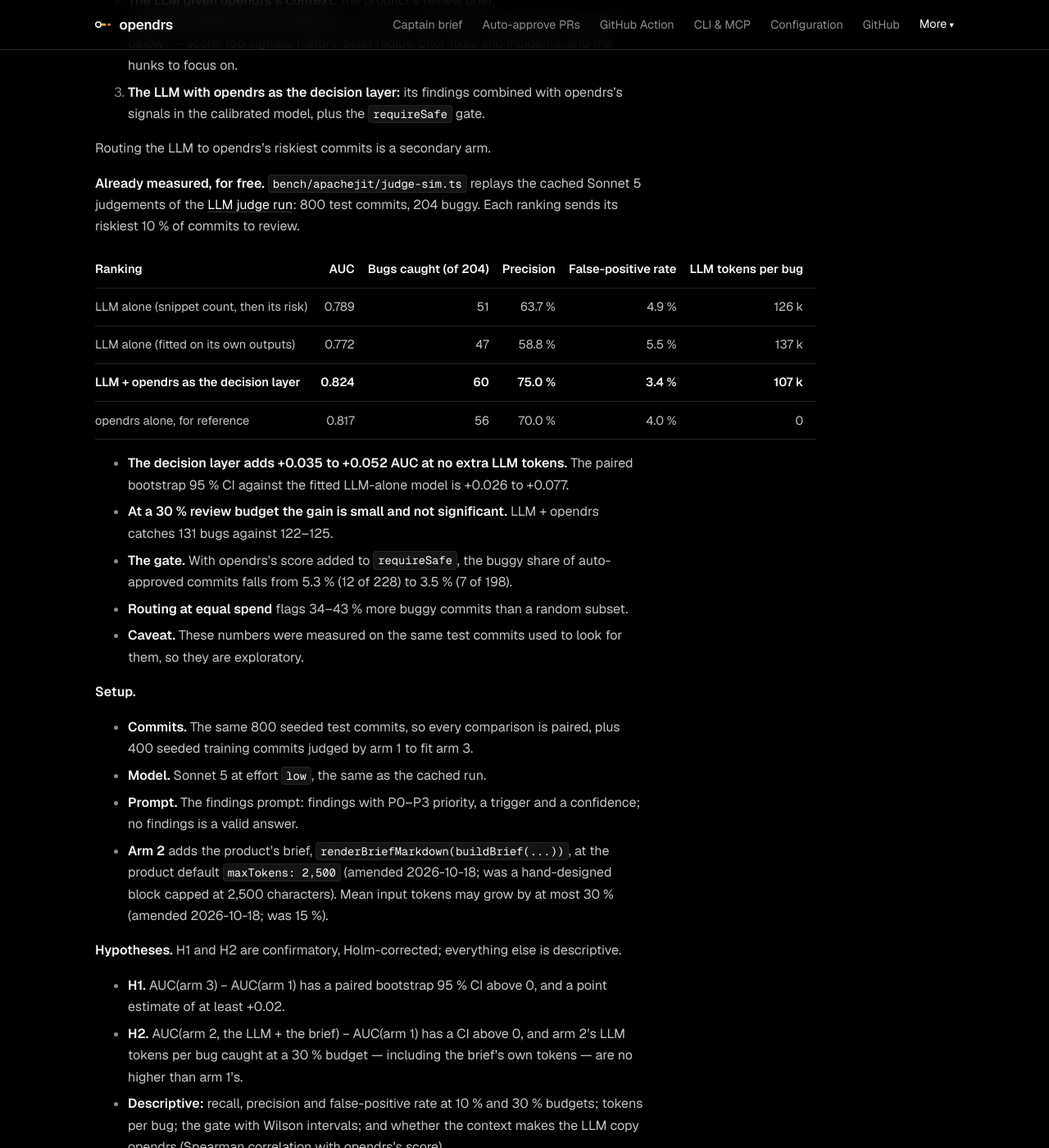
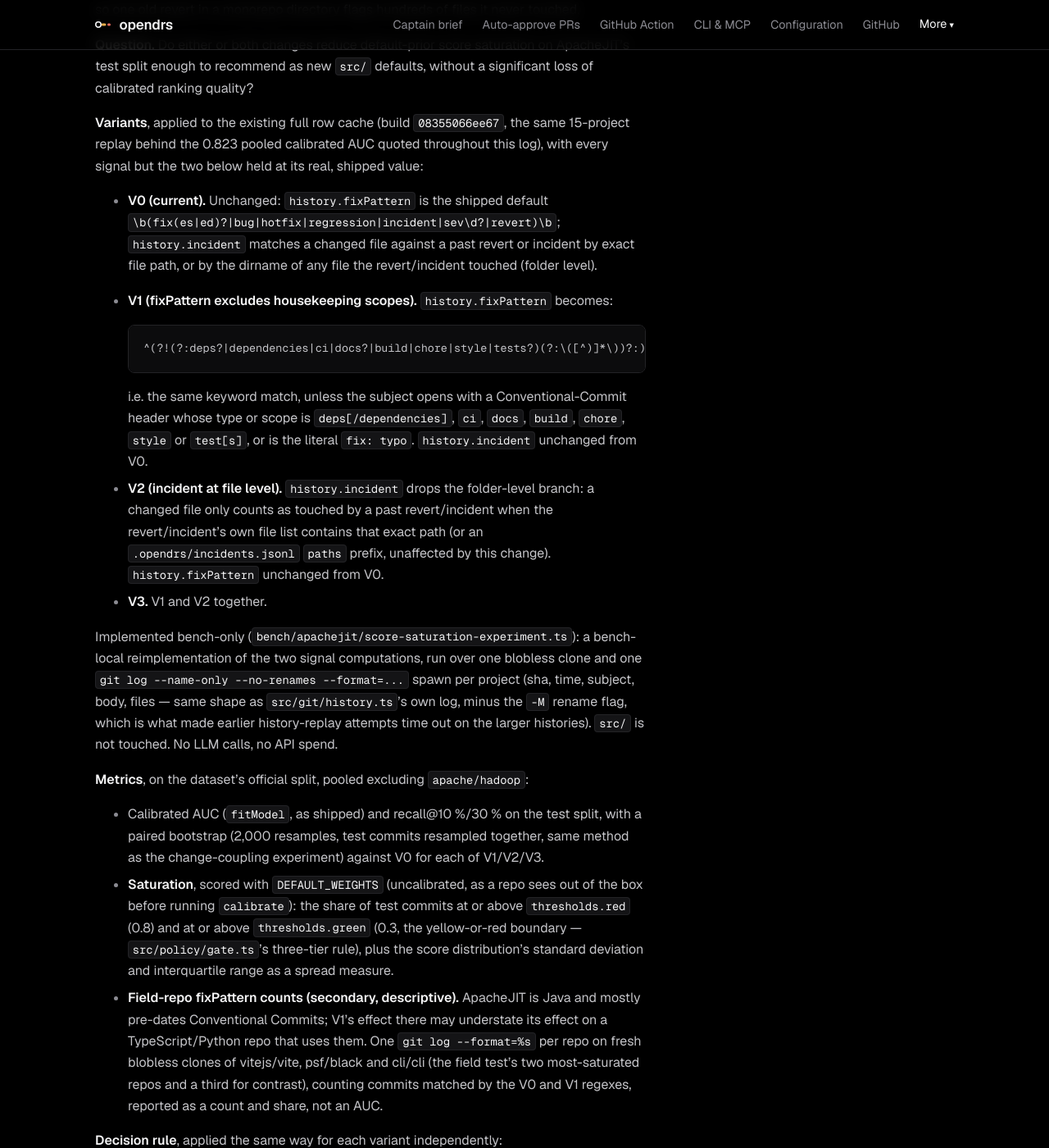
Before and after one commit to actions-marketplace-validations/error-path_opendrs, a Jekyll site: the page built from docs/experiments.md, in a window 1280 px wide and 1400 px high, scrolled down 3863 px. Shown: the whole window at 82% size. Built offline with Jekyll 4.4.1, drawn with Linux system fonts in a browser that asks for light colours; some of the changed text lies outside the part shown.

Commit message:
docs(experiments): pre-register the score-saturation experiment
Pre-registers variants V0-V3 (history.fixPattern excluding Conventional-
Commit housekeeping scopes, history.incident matched at file level instead
of folder level, and both together), the metrics, and the decision rule,
before any run, per the field test's score-saturation finding.

Co-Authored-By: Claude Sonnet 5 <noreply@anthropic.com>

````diff
--- a/docs/experiments.md
+++ b/docs/experiments.md
@@ -18,6 +18,7 @@ commits in the riskiest X % of commits. How to read the metrics is in
 | Date | Question | Result | Verdict | Details |
 |---|---|---|---|---|
 | 2026-10-19 | Does historical change coupling (`coupling.missing`) predict ApacheJIT bugs enough to ship, and should it also enter the score? | Yes to shipping: test lift 1.931× at the tuned `minSupport: 8`/`minConfidence: 0.6`. No to the score: AUC 0.823 → 0.823, 95 % CI -0.0003 to -0.0001 (significant, but negative) | Merged (brief-only) | [details](#change-coupling-on-apachejit) |
+| Planned (pre-registered 2026-10-19) | Does excluding Conventional-Commit housekeeping from `history.fixPattern`, and matching `history.incident` at file level instead of folder level, reduce default-prior score saturation on mature repos without hurting calibrated AUC? | Not yet run | Planned | [details](#score-saturation-fixpattern-and-incident-granularity-on-apachejit) |
 | Planned (pre-registered 2026-10-18, amended 2026-10-18) | Does an LLM reviewer plus opendrs beat the LLM alone, by enough to justify the tokens? | Free simulation on cached judgements: with opendrs as the decision layer, AUC 0.772–0.789 → 0.824 at no extra LLM tokens. At a 10 % review budget, 60 bugs caught against 47–51, false-positive rate 3.4 % against 4.9–5.5 % | Planned, paused (no paid runs yet) | [details](#planned-llm-plus-opendrs-vs-the-llm-alone) |
 | 2026-10-18 | Does `calibrate`'s fit, not its features, explain the gap to the Kamei LR? | Yes. The saved weights never saw the newest 20 % of history. Refitting on all of it: AUC 0.819 → 0.823 (Kamei 0.821) | Merged | [details](#fit-experiment-and-the-calibrate-refit) |
 | 2026-10-18 | Do reviewer-checklist signals (concurrency, removed safety code, weakened tests) add ranking signal? | No. AUC 0.782 with and without, on 5 projects | Rejected (archived as a patch) | [details](#review-heuristic-signals) |
@@ -96,6 +97,76 @@ thresholds; it does not enter the calibrated score.
 **Where.** `bench/apachejit/coupling-experiment.ts` and
 [`bench/apachejit/coupling-experiment.md`](../bench/apachejit/coupling-experiment.md). No LLM
 calls; no API spend. The 15 blobless clones were deleted after the run.
+
+## Score saturation: fixPattern and incident granularity on ApacheJIT
+
+**Status.** Pre-registered 2026-10-19, before any run. Motivated by the field test on six new
+repositories ([research note](research/2026-10-19-field-test.md)): on mature, active repos (black,
+vite) most non-trivial PRs scored red (0.80–0.96) regardless of size, and two causes were named
+specifically: `history.fixPattern`'s broad regex counts Conventional-Commit housekeeping commits
+(`fix(deps): update dependencies`, `chore(deps)`, `fix(ci)`, `fix(docs)`, `fix: typo`) as prior bug
+fixes, and `history.incident`'s revert matching fires at the containing-folder level, so one old
+revert in a monorepo directory flags hundreds of files it never touched.
+
+**Question.** Do either or both changes reduce default-prior score saturation on ApacheJIT's test
+split enough to recommend as new `src/` defaults, without a significant loss of calibrated ranking
+quality?
+
+**Variants**, applied to the existing full row cache (build `08355066ee67`, the same 15-project
+replay behind the 0.823 pooled calibrated AUC quoted throughout this log), with every signal but
+the two below held at its real, shipped value:
+
+- **V0 (current).** Unchanged: `history.fixPattern` is the shipped default
+  `\b(fix(es|ed)?|bug|hotfix|regression|incident|sev\d?|revert)\b`; `history.incident` matches a
+  changed file against a past revert or incident by exact file path, or by the dirname of any file
+  the revert/incident touched (folder level).
+- **V1 (fixPattern excludes housekeeping scopes).** `history.fixPattern` becomes:
+
+  ```
+  ^(?!(?:deps?|dependencies|ci|docs?|build|chore|style|tests?)(?:\([^)]*\))?:)(?!\w+\((?:deps?|dependencies|ci|docs?|build|chore|style|tests?)\):)(?!fix:\s*typo\b).*\b(fix(es|ed)?|bug|hotfix|regression|incident|sev\d?|revert)\b
+  ```
+
+  i.e. the same keyword match, unless the subject opens with a Conventional-Commit header whose
+  type or scope is `deps[/dependencies]`, `ci`, `docs`, `build`, `chore`, `style` or `test[s]`, or
+  is the literal `fix: typo`. `history.incident` unchanged from V0.
+- **V2 (incident at file level).** `history.incident` drops the folder-level branch: a changed file
+  only counts as touched by a past revert/incident when the revert/incident's own file list
+  contains that exact path (or an `.opendrs/incidents.jsonl` `paths` prefix, unaffected by this
+  change). `history.fixPattern` unchanged from V0.
+- **V3.** V1 and V2 together.
+
+Implemented bench-only (`bench/apachejit/score-saturation-experiment.ts`): a bench-local
+reimplementation of the two signal computations, run over one blobless clone and one `git log
+--name-only --no-renames --format=...` spawn per project (sha, time, subject, body, files — same
+shape as `src/git/history.ts`'s own log, minus the `-M` rename flag, which is what made earlier
+history-replay attempts time out on the larger histories). `src/` is not touched. No LLM calls, no
+API spend.
+
+**Metrics**, on the dataset's official split, pooled excluding `apache/hadoop`:
+
+- Calibrated AUC (`fitModel`, as shipped) and recall@10 %/30 % on the test split, with a paired
+  bootstrap (2,000 resamples, test commits resampled together, same method as the change-coupling
+  experiment) against V0 for each of V1/V2/V3.
+- **Saturation**, scored with `DEFAULT_WEIGHTS` (uncalibrated, as a repo sees out of the box before
+  running `calibrate`): the share of test commits at or above `thresholds.red` (0.8) and at or above
+  `thresholds.green` (0.3, the yellow-or-red boundary — `src/policy/gate.ts`'s three-tier rule), plus
+  the score distribution's standard deviation and interquartile range as a spread measure.
+- **Field-repo fixPattern counts (secondary, descriptive).** ApacheJIT is Java and mostly pre-dates
+  Conventional Commits; V1's effect there may understate its effect on a TypeScript/Python repo that
+  uses them. One `git log --format=%s` per repo on fresh blobless clones of vitejs/vite, psf/black
+  and cli/cli (the field test's two most-saturated repos and a third for contrast), counting commits
+  matched by the V0 and V1 regexes, reported as a count and share, not an AUC.
+
+**Decision rule**, applied the same way for each variant independently:
+
+- **Adopt** a variant as the new `src/` default when its default-prior red-share drops by at least
+  **25 % relative** to V0 (e.g. 40 % red → 30 % red or lower) **and** its calibrated-AUC paired
+  bootstrap 95 % CI against V0 includes 0 or is entirely positive (no significant loss).
+- Otherwise: **reject**, or **ship conditionally** (e.g. only the sub-variant that clears the bar,
+  if V1 and V2 disagree) with the reasoning recorded against the specific numbers.
+
+**Where.** `bench/apachejit/score-saturation-experiment.ts`; results in
+[`bench/apachejit/score-saturation-experiment.md`](../bench/apachejit/score-saturation-experiment.md).
 
 ## Planned: LLM plus opendrs vs the LLM alone
 
````
